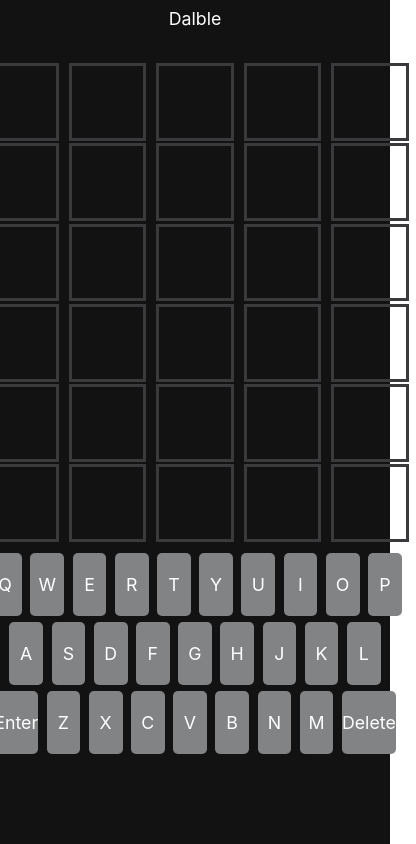
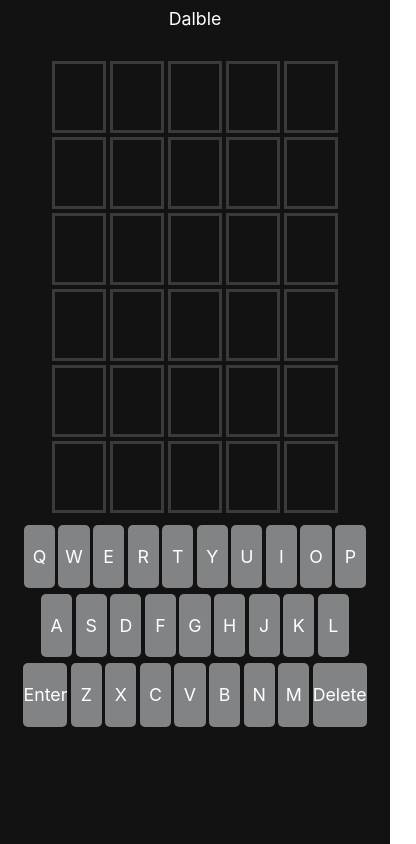
Before and after one commit to JamesDalboth/Dalble, a React (Create React App) app: page / in a window 390 px wide. Shown: the whole page, 416 px wide, since content can reach past the window. Built offline with nearby package versions, Linux system fonts and the light colour scheme.

Commit message:
Responsive

```diff
--- a/src/game/Box.css
+++ b/src/game/Box.css
@@ -1,8 +1,12 @@
 .Box {
-  width: 8.5vh;
-  height: 8.5vh;
+  box-sizing: border-box;
+  -moz-box-sizing: border-box;
+  -webkit-box-sizing: border-box;
+  width: 8.6vh;
+  max-width: 14vw;
+  height: 8.6vh;
+  margin: 0.2vh;
   border: solid #3a3a3c;
-  margin: 0.25vh;
   display: flex;
   text-align: center;
   justify-content: center;
@@ -10,9 +14,10 @@
 }
 
 .Box-Correct {
-  width: 8.5vh;
-  height: 8.5vh;
-  margin: 0.25vh;
+  width: 8.6vh;
+  max-width: 14vw;
+  height: 8.6vh;
+  margin: 0.2vh;
   display: flex;
   text-align: center;
   justify-content: center;
@@ -21,9 +26,10 @@
 }
 
 .Box-Incorrect {
-  width: 8.5vh;
-  height: 8.5vh;
-  margin: 0.25vh;
+  width: 8.6vh;
+  max-width: 14vw;
+  height: 8.6vh;
+  margin: 0.2vh;
   display: flex;
   text-align: center;
   justify-content: center;
@@ -32,9 +38,10 @@
 }
 
 .Box-Miss {
-  width: 8.5vh;
-  height: 8.5vh;
-  margin: 0.25vh;
+  width: 8.6vh;
+  max-width: 14vw;
+  height: 8.6vh;
+  margin: 0.2vh;
   display: flex;
   text-align: center;
   justify-content: center;
--- a/src/game/Key.css
+++ b/src/game/Key.css
@@ -1,9 +1,10 @@
 .Key {
   height: 7.5vh;
   width: 4vh;
+  max-width: 8vw;
   color: white;
   background-color: #818384;
-  margin: 0.5vh;
+  margin: 0.2vh;
   text-align: center;
   justify-content: center;
   line-height: 7.5vh;
@@ -13,9 +14,10 @@
 .Incorrect {
   height: 7.5vh;
   width: 4vh;
+  max-width: 8vw;
   color: white;
   background-color: #3a3a3c;
-  margin: 0.5vh;
+  margin: 0.2vh;
   text-align: center;
   justify-content: center;
   line-height: 7.5vh;
@@ -25,9 +27,10 @@
 .Special {
   height: 7.5vh;
   width: auto;
+  max-width: 15vw;
   color: white;
   background-color: #818384;
-  margin: 0.5vh;
+  margin: 0.2vh;
   text-align: center;
   justify-content: center;
   line-height: 7.5vh;
--- a/src/game/Line.css
+++ b/src/game/Line.css
@@ -1,6 +1,5 @@
 .Line {
   display: flex;
-  justify-content: space-around;
+  justify-content: center;
   height: 9vh;
-  padding: 0.25vh;
 }
```
